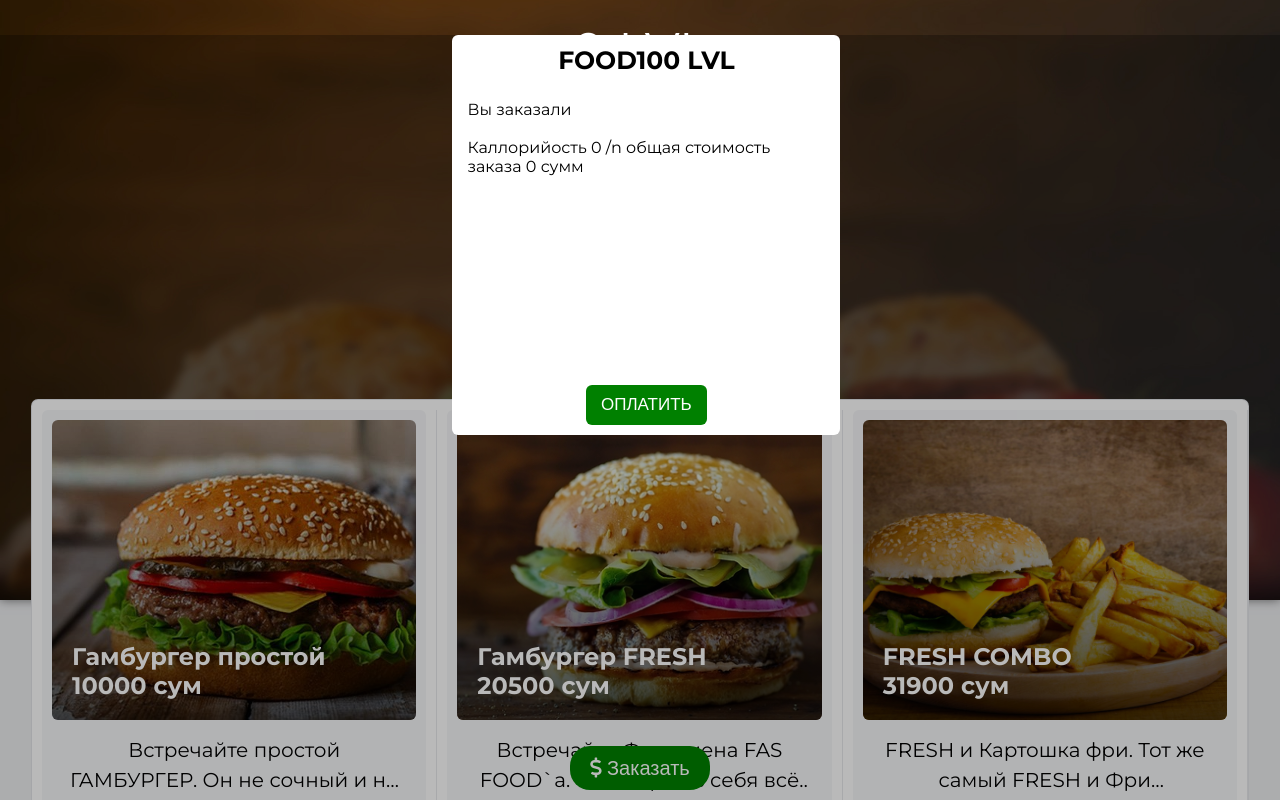
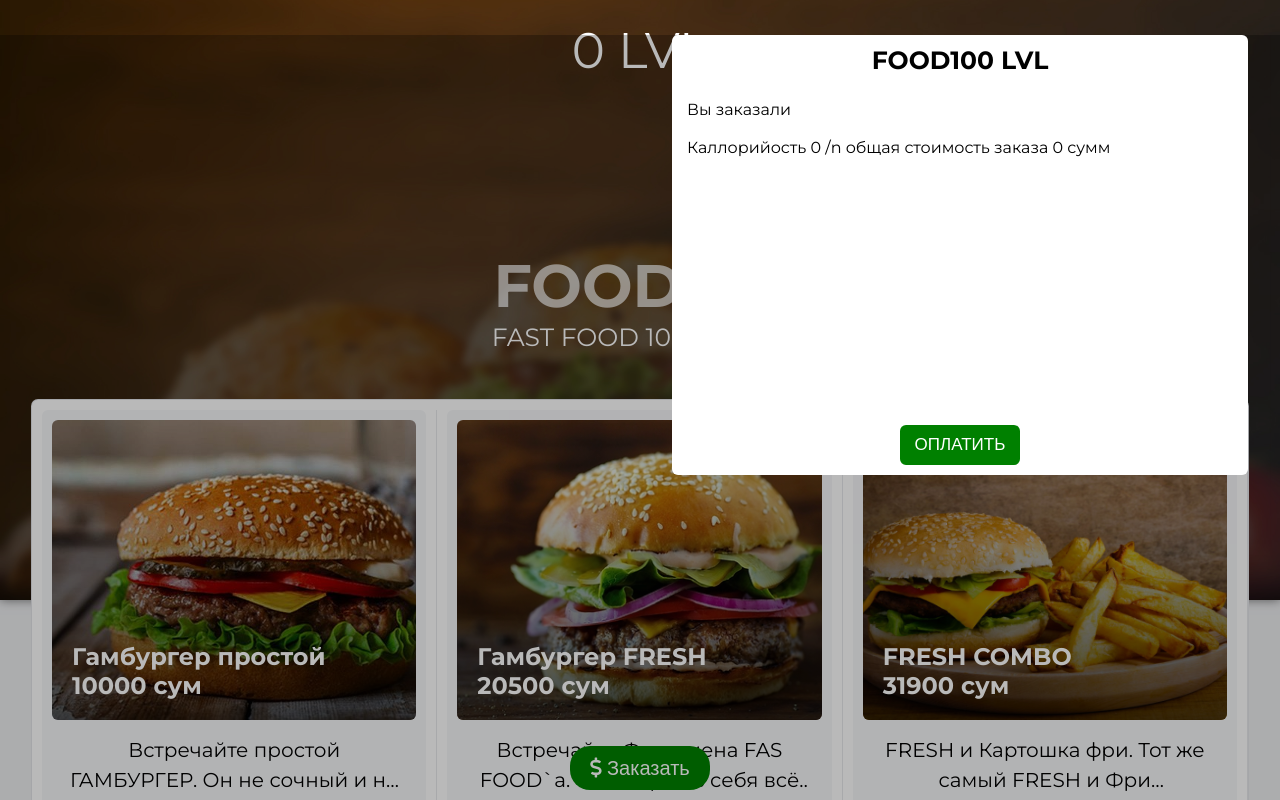
Before and after one commit to Asnekom/Rustic, a plain HTML site: page index.html in a window 1280 px wide. Both pictures are taken after a click on the button "Заказать". Shown: the top 800 px of the page. Drawn offline with Linux system fonts and the light colour scheme; files whose address does not match are found by name.

Commit message:
Update style.css

```diff
--- a/style/style.css
+++ b/style/style.css
@@ -266,8 +266,8 @@ a {
     cursor: pointer;
 }
 .receipt {
-    width: 101%;
-    height: 100vh;
+    width: 150%;
+    height: 110vh;
     position: fixed;
     z-index: 999;
     top: 35px;
```
